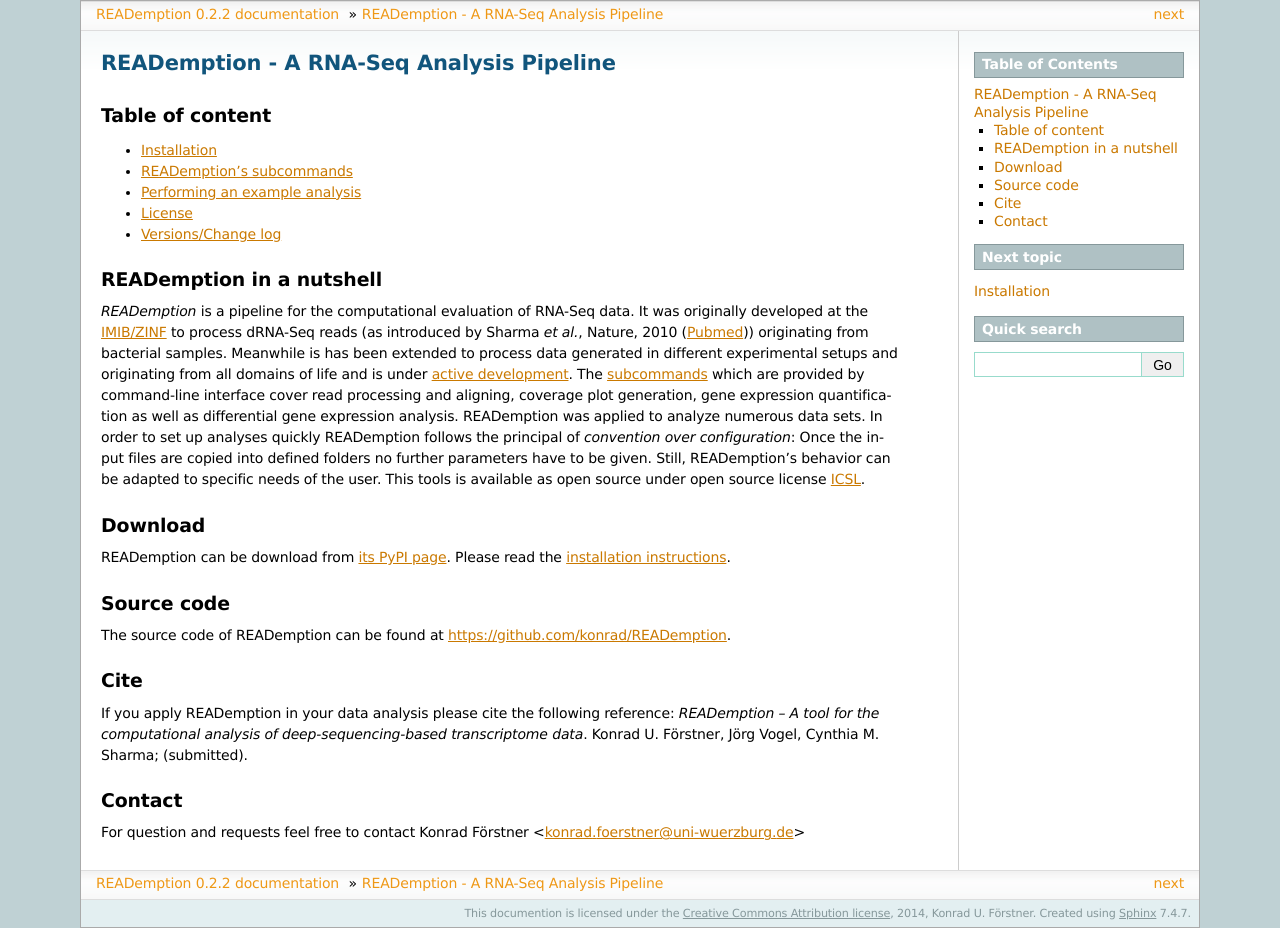
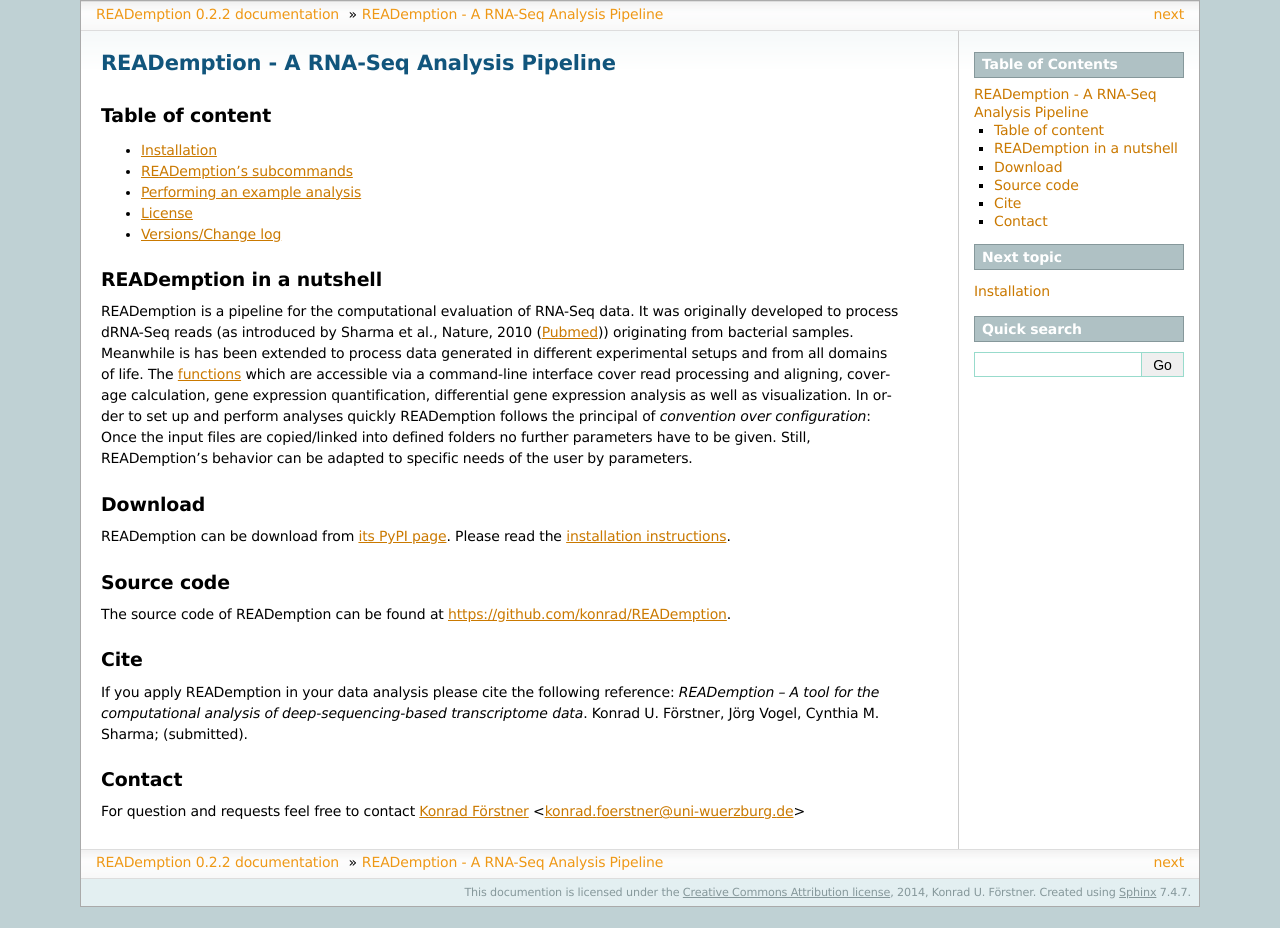
Before and after one commit to foerstner-lab/READemption, a Sphinx documentation site: the page built from docs/source/index.rst, in a window 1280 px wide. Built offline with Sphinx 7.4.7, drawn with Linux system fonts in a browser that asks for light colours; pages that are not in the unit, such as notebooks, are missing from menus; after the commit the page ends 907 px from its top, so only the background shows below that.

```diff
--- a/docs/source/index.rst
+++ b/docs/source/index.rst
@@ -16,25 +16,21 @@ Table of content
 READemption in a nutshell
 =========================
 
-*READemption* is a pipeline for the computational evaluation of
-RNA-Seq data. It was originally developed at the `IMIB/ZINF
-<http://www.imib-wuerzburg.de/>`_ to process dRNA-Seq reads (as
-introduced by Sharma *et al.*, Nature, 2010 (`Pubmed
+READemption is a pipeline for the computational evaluation of
+RNA-Seq data. It was originally developed to process dRNA-Seq reads
+(as introduced by Sharma et al., Nature, 2010 (`Pubmed
 <http://www.ncbi.nlm.nih.gov/pubmed/20164839>`_)) originating from
 bacterial samples. Meanwhile is has been extended to process data
-generated in different experimental setups and originating from all
-domains of life and is under `active development
-<https://github.com/konrad/READemption>`_. The `subcommands
-<subcommands.html>`_ which are provided by command-line interface
-cover read processing and aligning, coverage plot generation, gene
-expression quantification as well as differential gene expression
-analysis. READemption was applied to analyze numerous data sets. In order to
-set up analyses quickly READemption follows the principal of *convention
-over configuration*: Once the input files are copied into defined
-folders no further parameters have to be given. Still, READemption's
-behavior can be adapted to specific needs of the user. This tools is
-available as open source under open source license `ICSL
-<https://en.wikipedia.org/wiki/ISC_license>`_.
+generated in different experimental setups and from all domains of
+life. The `functions <subcommands.html>`_ which are accessible via a
+command-line interface cover read processing and aligning, coverage
+calculation, gene expression quantification, differential gene
+expression analysis as well as visualization. In order to set up and
+perform analyses quickly READemption follows the principal of
+*convention over configuration*: Once the input files are
+copied/linked into defined folders no further parameters have to be
+given. Still, READemption's behavior can be adapted to specific needs
+of the user by parameters.
 
 Download
 ========
@@ -63,4 +59,5 @@ Konrad U. Förstner, Jörg Vogel, Cynthia M. Sharma; (submitted).
 Contact
 =======
 
-For question and requests feel free to contact Konrad Förstner <konrad.foerstner@uni-wuerzburg.de>
+For question and requests feel free to contact `Konrad Förstner
+<http://konrad.foerstner.org/>`_ <konrad.foerstner@uni-wuerzburg.de>
```
